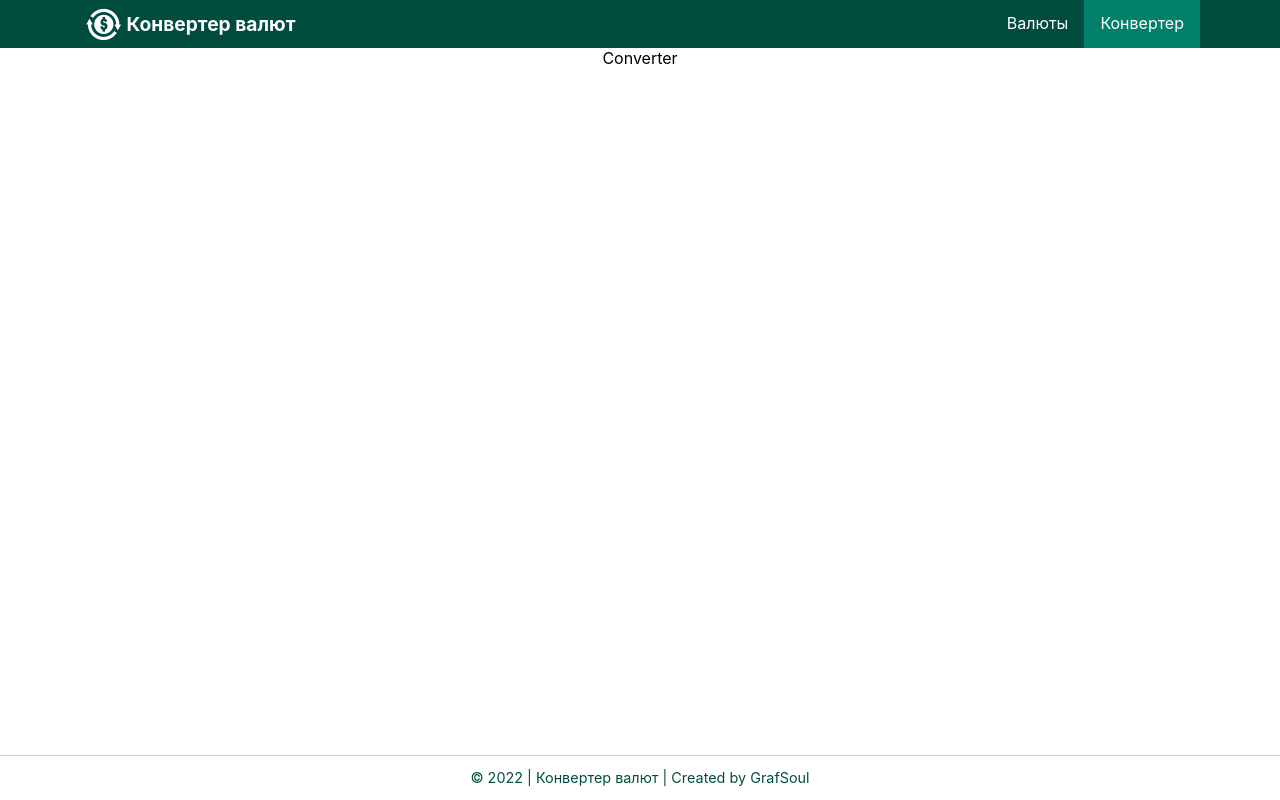
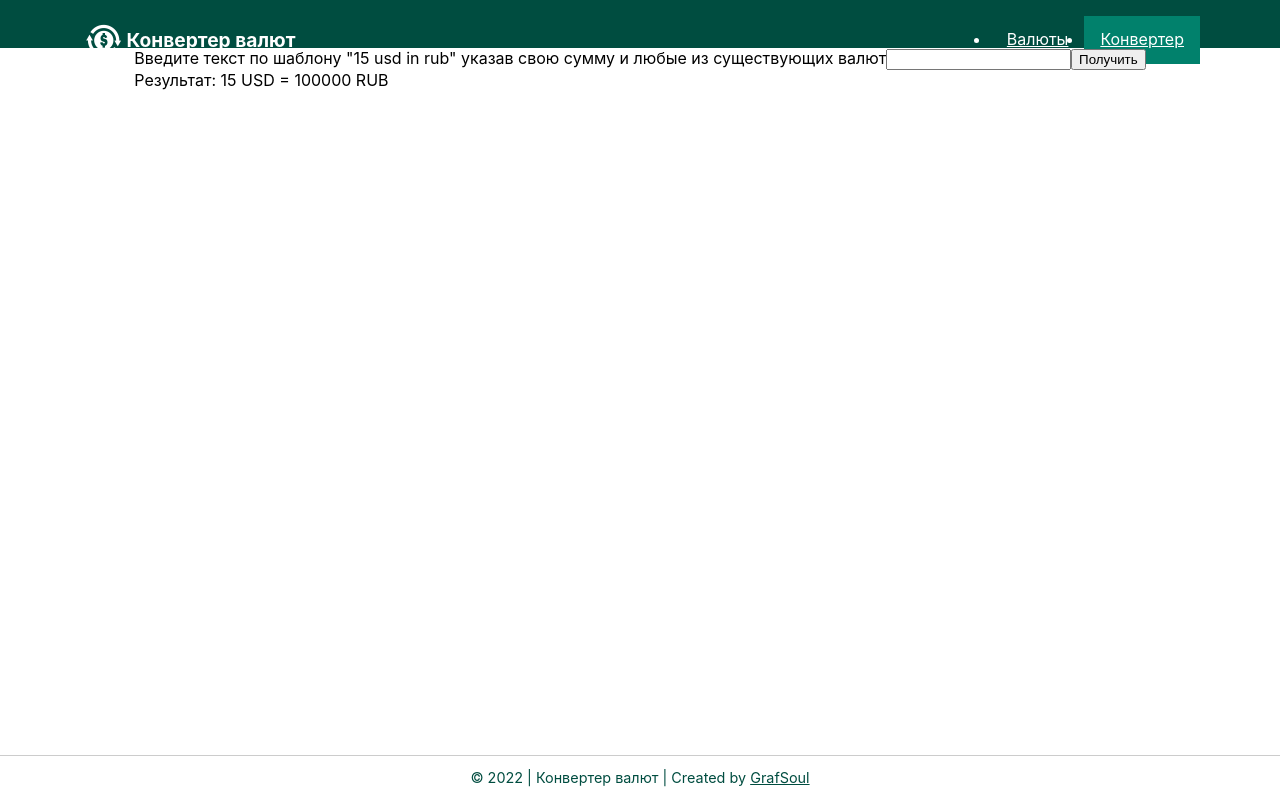
Before and after one commit to GrafSoul/react-currency-converter, a React (Create React App) app: page /converter in a window 1280 px wide. Built offline with nearby package versions, Linux system fonts and the light colour scheme.

Commit message:
feat: Added fake content for main components.

```diff
--- /dev/null
+++ b/src/Converter/Converter.module.scss
@@ -0,0 +1,13 @@
+.converter {
+  .converterForm {
+  }
+
+  .labelConverter {
+  }
+
+  .inputConverter {
+  }
+
+  .btnConverter {
+  }
+}
--- a/src/Converter/Converter.tsx
+++ b/src/Converter/Converter.tsx
@@ -1,7 +1,29 @@
 import React from "react";
 
+import classes from "./Converter.module.scss";
+
 const Converter: React.FC = () => {
-  return <div>Converter</div>;
+  return (
+    <div className={classes.converter}>
+      <form className={classes.converterForm}>
+        <label htmlFor="converter" className={classes.labelConverter}>
+          Введите текст по шаблону "15 usd in rub" указав свою сумму и любые из
+          существующих валют
+        </label>
+        <input
+          type="text"
+          id="converter"
+          name="converter"
+          className={classes.inputConverter}
+        />
+        <button className={classes.btnConverter}>Получить</button>
+      </form>
+
+      <div className={classes.converterResult}>
+        Результат: 15 USD = 100000 RUB
+      </div>
+    </div>
+  );
 };
 
 export default Converter;
--- /dev/null
+++ b/src/Currencies/Currencies.module.scss
@@ -0,0 +1,13 @@
+.currencies {
+  .currencyForm {
+  }
+
+  .labelCurrency {
+  }
+
+  .selectCurrency {
+  }
+
+  .currenciesList {
+  }
+}
--- a/src/Currencies/Currencies.tsx
+++ b/src/Currencies/Currencies.tsx
@@ -1,7 +1,38 @@
 import React from "react";
 
+import classes from "./Currencies.module.scss";
+
 const Currencies: React.FC = () => {
-  return <div>Currencies</div>;
+  return (
+    <div className={classes.currencies}>
+      <form className={classes.currencyForm}>
+        <label htmlFor="currency" className={classes.labelCurrency}>
+          Выберите базовую валюту
+        </label>
+
+        <select
+          className={classes.selectCurrency}
+          name="currency"
+          id="currency"
+        >
+          <option value="RUB">RUB</option>
+          <option value="USD">USD</option>
+          <option value="JPY">JPY</option>
+          <option value="CAD">CAD</option>
+          <option value="DKK">DKK</option>
+        </select>
+      </form>
+
+      <div>
+        <ul className={classes.currenciesList}>
+          <li>1 USD = 63.49 RUB</li>
+          <li>1 USD = 63.49 RUB</li>
+          <li>1 USD = 63.49 RUB</li>
+          <li>1 USD = 63.49 RUB</li>
+        </ul>
+      </div>
+    </div>
+  );
 };
 
 export default Currencies;
--- a/src/components/Header/Header.module.scss
+++ b/src/components/Header/Header.module.scss
@@ -40,6 +40,7 @@
       display: block;
       padding: 0.8rem 1rem;
       height: 3rem;
+      color: #fff;
 
       &:hover {
         background-color: #00836d;
--- a/src/index.css
+++ b/src/index.css
@@ -1,81 +1,7 @@
-/***
-    The new CSS reset - version 1.5.1 (last updated 1.3.2022)
-    GitHub page: https://github.com/elad2412/the-new-css-reset
-***/
-
-/*
-    Remove all the styles of the "User-Agent-Stylesheet", except for the 'display' property
-    - The "symbol *" part is to solve Firefox SVG sprite bug
- */
-*:where(:not(iframe, canvas, img, svg, video):not(svg *, symbol *)) {
-    all: unset;
-    display: revert;
-}
-
-/* Preferred box-sizing value */
 *,
 *::before,
 *::after {
     box-sizing: border-box;
-}
-
-/* Reapply the pointer cursor for anchor tags */
-a,
-button {
-    cursor: revert;
-}
-
-/* Remove list styles (bullets/numbers) */
-ol,
-ul,
-menu {
-    list-style: none;
-}
-
-/* For images to not be able to exceed their container */
-img {
-    max-width: 100%;
-}
-
-/* removes spacing between cells in tables */
-table {
-    border-collapse: collapse;
-}
-
-/* revert the 'white-space' property for textarea elements on Safari */
-textarea {
-    white-space: revert;
-}
-
-/* minimum style to allow to style meter element */
-meter {
-    -webkit-appearance: revert;
-    appearance: revert;
-}
-
-/* reset default text opacity of input placeholder */
-::placeholder {
-    color: unset;
-}
-
-/* fix the feature of 'hidden' attribute.
-   display:revert; revert to element instead of attribute */
-:where([hidden]) {
-    display: none;
-}
-
-/* revert for bug in Chromium browsers
-   - fix for the content editable attribute will work properly. */
-:where([contenteditable]) {
-    -moz-user-modify: read-write;
-    -webkit-user-modify: read-write;
-    overflow-wrap: break-word;
-    -webkit-line-break: after-white-space;
-}
-
-/* apply back the draggable feature - exist only in Chromium and Safari */
-:where([draggable="true"]) {
-    -webkit-user-drag: element;
 }
 
 body {
```
